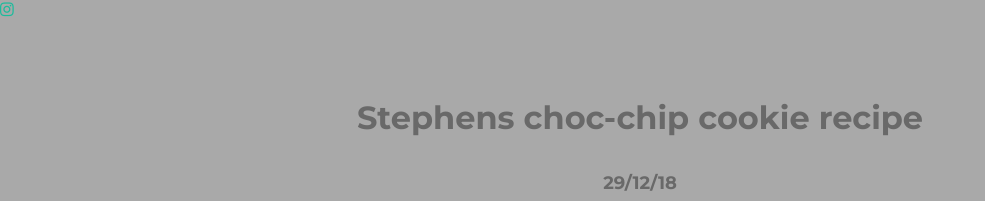
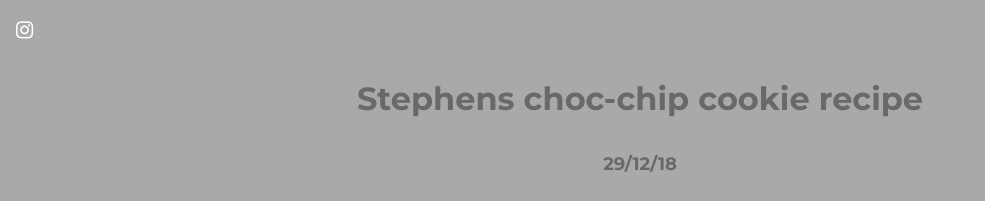
Before and after one commit to zachstep05/zachstep05.github.io, a PHP site: page / in a window 1280 px wide. Shown: the part 50-251 px from the top of the page, without its empty margins (0-985 px from the left). Run offline with PHP 8.4, Linux system fonts and the light colour scheme.

Commit message:
Update styles.css

```diff
--- a/styles.css
+++ b/styles.css
@@ -129,3 +129,18 @@
 .post-container:nth-child(even) {
   background-color: #f2f2f2;
 }
+.icon-bar {
+  position: fixed;
+  top: 10%;
+  -webkit-transform: translateY(-50%);
+  -ms-transform: translateY(-50%);
+  transform: translateY(-50%);
+}
+.icon-bar a {
+  display: block;
+  text-align: center;
+  padding: 16px;
+  transition: all 0.3s ease;
+  color: white;
+  font-size: 20px;
+}
```
